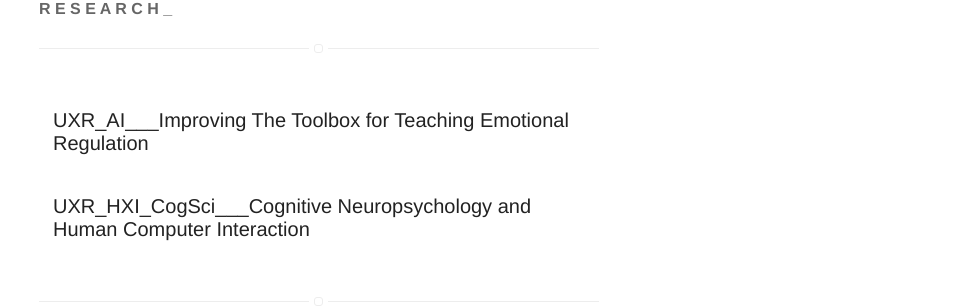
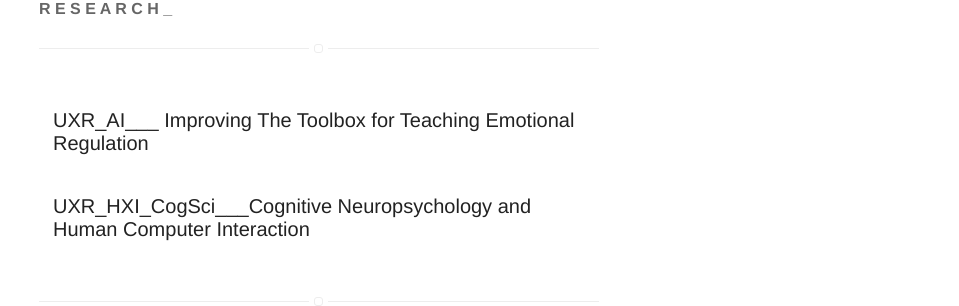
Before and after one commit to im-mel/im-mel.github.io, a Jekyll site: the page built from projects.html, in a window 1280 px wide. Shown: the part 457-763 px from the top of the page, without its empty margins (321-1280 px from the left). Built offline with Jekyll 4.4.1, drawn with Linux system fonts in a browser that asks for light colours.

```diff
--- a/_posts/2020-02-01-AI-An-Emotional-Regulation-Tool.markdown
+++ b/_posts/2020-02-01-AI-An-Emotional-Regulation-Tool.markdown
@@ -1,5 +1,6 @@
 ---
-title: "UXR_AI___Improving The Toolbox for Teaching Emotional Regulation"
+title: "UXR_AI___
+Improving The Toolbox for Teaching Emotional Regulation"
 layout: post
 date: 2020-02-01 00:01
 tag: false
```
